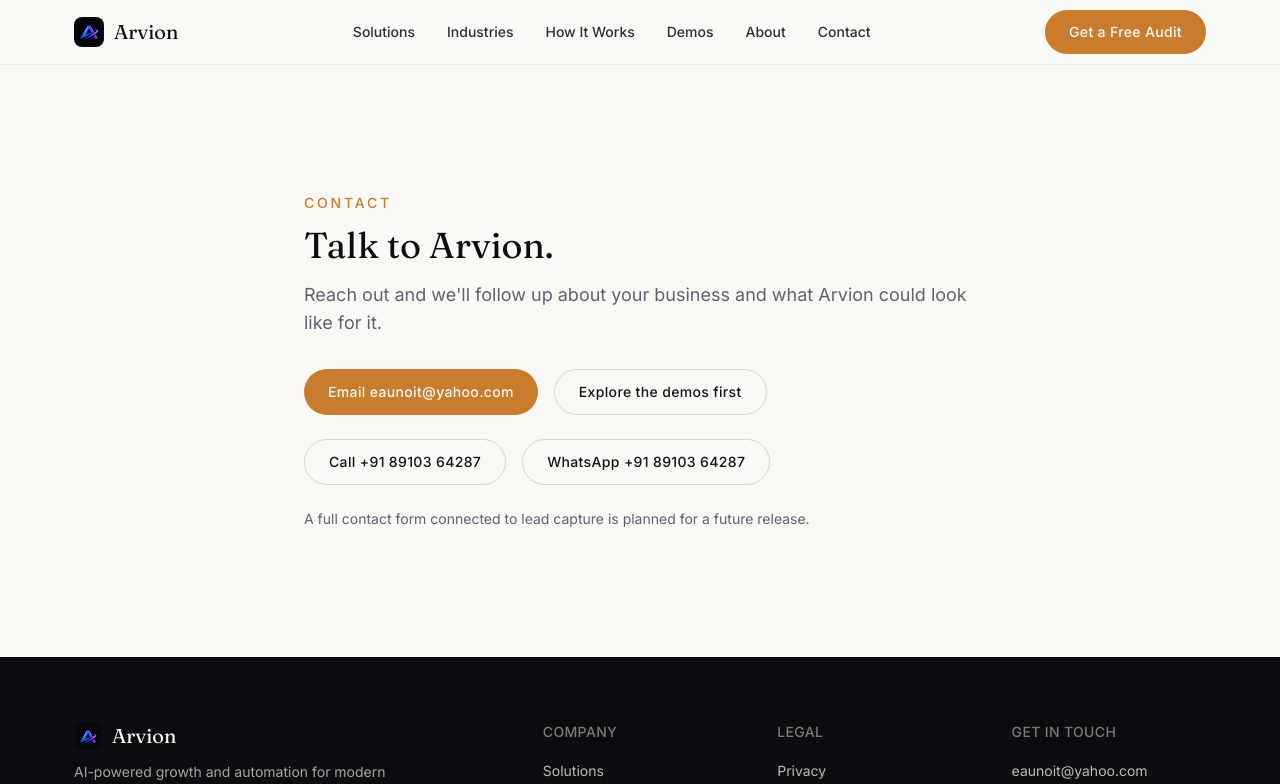
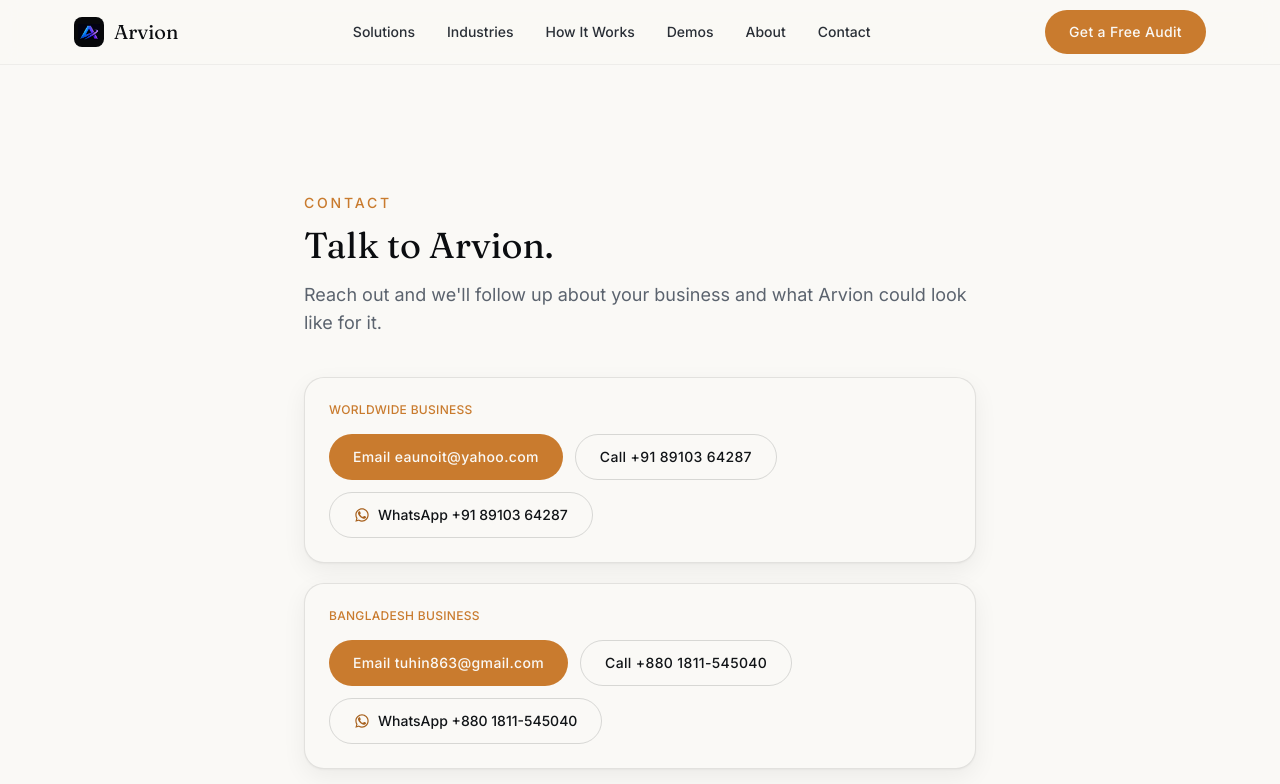
Before and after one commit to RoxxMoxx/Arvion, a Next.js app: page /contact in a window 1280 px wide. Shown: the top 784 px of the page. Built offline with nearby package versions, Linux system fonts and the light colour scheme.

Commit message:
Add co-founder (Md Tarikul Islam) to About, split Contact into Worldwide/Bangladesh regional blocks

```diff
--- a/app/about/page.tsx
+++ b/app/about/page.tsx
@@ -66,6 +66,29 @@
             </div>
           </div>
 
+          <div className="mt-12 border-t border-ink-950/10 pt-12 sm:grid sm:grid-cols-[200px_1fr] sm:items-start sm:gap-8">
+            <div className="overflow-hidden rounded-xl2 border border-ink-950/10 shadow-card">
+              <Image
+                src="/cofounder.jpg"
+                alt="Md Tarikul Islam, Co-Founder and Bangladesh Country Head at Arvion"
+                width={520}
+                height={720}
+                className="h-auto w-full object-cover"
+              />
+            </div>
+            <div className="mt-6 sm:mt-0">
+              <p className="font-display text-2xl text-ink-950">Md Tarikul Islam</p>
+              <p className="mt-1 text-sm font-medium text-signal-600">Co-Founder &amp; Bangladesh Country Head</p>
+              <div className="mt-4 space-y-4 text-sm text-ink-700">
+                <p>
+                  Tarikul leads Arvion&apos;s presence and business growth in Bangladesh, working
+                  directly with local businesses to bring the same practical, AI-powered approach to
+                  their operations.
+                </p>
+              </div>
+            </div>
+          </div>
+
           <p className="mt-12 border-l-2 border-signal-500/40 pl-5 font-display text-lg italic text-ink-800">
             Arvion is built on a simple belief: technology should remove friction, not add to it.
           </p>
--- a/app/contact/page.tsx
+++ b/app/contact/page.tsx
@@ -2,12 +2,39 @@
 import { Container } from '@/components/ui/Container';
 import { SectionHeading } from '@/components/ui/SectionHeading';
 import { Button } from '@/components/ui/Button';
-import { contactInfo, contactLinks } from '@/data/contact';
+import { WhatsAppIcon } from '@/components/ui/WhatsAppIcon';
+import { worldwideContact, bangladeshContact, contactLinksFor, type RegionalContact } from '@/data/contact';
 
 export const metadata: Metadata = {
   title: 'Contact',
-  description: 'Get in touch with Arvion.',
+  description: 'Get in touch with Arvion — worldwide and Bangladesh business contacts.',
 };
+
+function RegionalContactBlock({ contact }: { contact: RegionalContact }) {
+  const links = contactLinksFor(contact);
+  return (
+    <div className="rounded-xl2 border border-ink-950/10 bg-paper-50 p-6 shadow-card">
+      <p className="text-xs font-medium uppercase tracking-wide text-signal-500">{contact.region}</p>
+      <div className="mt-4 flex flex-wrap gap-3">
+        <Button href={links.email} variant="secondary">
+          Email {contact.email}
+        </Button>
+        <Button href={links.phone} variant="ghost">
+          Call {contact.phoneDisplay}
+        </Button>
+        <a
+          href={links.whatsapp}
+          target="_blank"
+          rel="noopener noreferrer"
+          className="inline-flex items-center gap-2 rounded-full border border-ink-900/15 px-6 py-3 text-sm font-medium text-ink-900 transition-colors hover:border-ink-900/30"
+        >
+          <WhatsAppIcon className="h-4 w-4 text-signal-600" />
+          WhatsApp {contact.phoneDisplay}
+        </a>
+      </div>
+    </div>
+  );
+}
 
 export default function ContactPage() {
   return (
@@ -20,21 +47,14 @@
             description="Reach out and we'll follow up about your business and what Arvion could look like for it."
           />
 
-          <div className="mt-8 flex flex-wrap gap-4">
-            <Button href={contactLinks.email} variant="secondary">
-              Email {contactInfo.email}
-            </Button>
+          <div className="mt-10 space-y-5">
+            <RegionalContactBlock contact={worldwideContact} />
+            <RegionalContactBlock contact={bangladeshContact} />
+          </div>
+
+          <div className="mt-8">
             <Button href="/demos" variant="ghost">
               Explore the demos first
-            </Button>
-          </div>
-
-          <div className="mt-6 flex flex-wrap gap-4">
-            <Button href={contactLinks.phone} variant="ghost">
-              Call {contactInfo.phoneDisplay}
-            </Button>
-            <Button href={contactLinks.whatsapp} variant="ghost">
-              WhatsApp {contactInfo.phoneDisplay}
             </Button>
           </div>
 
--- /dev/null
+++ b/components/ui/WhatsAppIcon.tsx
@@ -0,0 +1,8 @@
+export function WhatsAppIcon({ className = 'h-4 w-4' }: { className?: string }) {
+  return (
+    <svg viewBox="0 0 24 24" className={className} fill="currentColor" aria-hidden="true">
+      <path d="M17.472 14.382c-.297-.149-1.758-.867-2.03-.967-.273-.099-.471-.148-.67.15-.197.297-.767.966-.94 1.164-.173.199-.347.223-.644.075-.297-.15-1.255-.463-2.39-1.475-.883-.788-1.48-1.761-1.653-2.059-.173-.297-.018-.458.13-.606.134-.133.298-.347.446-.52.149-.174.198-.298.298-.497.099-.198.05-.371-.025-.52-.075-.149-.669-1.612-.916-2.207-.242-.579-.487-.5-.669-.51-.173-.008-.371-.01-.57-.01-.198 0-.52.075-.792.372-.272.297-1.04 1.016-1.04 2.479 0 1.462 1.065 2.875 1.213 3.074.149.198 2.096 3.2 5.077 4.487.709.306 1.262.489 1.694.626.712.226 1.36.194 1.872.118.571-.085 1.758-.719 2.006-1.413.248-.694.248-1.289.173-1.413-.074-.124-.272-.198-.57-.347z" />
+      <path d="M12.001 2C6.478 2 2 6.478 2 12c0 1.85.505 3.583 1.383 5.067L2 22l5.075-1.33A9.94 9.94 0 0012.001 22C17.523 22 22 17.522 22 12S17.523 2 12.001 2zm0 18.2a8.16 8.16 0 01-4.166-1.14l-.299-.177-3.011.79.804-2.936-.194-.301A8.15 8.15 0 013.8 12c0-4.522 3.679-8.2 8.201-8.2 4.521 0 8.199 3.678 8.199 8.2 0 4.521-3.678 8.2-8.199 8.2z" />
+    </svg>
+  );
+}
--- a/data/contact.ts
+++ b/data/contact.ts
@@ -1,12 +1,35 @@
-export const contactInfo = {
+export interface RegionalContact {
+  region: string;
+  email: string;
+  phoneDisplay: string;
+  phoneTel: string;
+  whatsappNumber: string; // digits only, no + or spaces — required format for wa.me links
+}
+
+export const worldwideContact: RegionalContact = {
+  region: 'Worldwide Business',
   email: 'eaunoit@yahoo.com',
   phoneDisplay: '+91 89103 64287',
   phoneTel: '+918910364287',
-  whatsappNumber: '918910364287', // no + or spaces, required format for wa.me links
+  whatsappNumber: '918910364287',
 };
 
-export const contactLinks = {
-  email: `mailto:${contactInfo.email}`,
-  phone: `tel:${contactInfo.phoneTel}`,
-  whatsapp: `https://wa.me/${contactInfo.whatsappNumber}`,
+export const bangladeshContact: RegionalContact = {
+  region: 'Bangladesh Business',
+  email: 'tuhin863@gmail.com',
+  phoneDisplay: '+880 1811-545040',
+  phoneTel: '+8801811545040',
+  whatsappNumber: '8801811545040',
 };
+
+export function contactLinksFor(contact: RegionalContact) {
+  return {
+    email: `mailto:${contact.email}`,
+    phone: `tel:${contact.phoneTel}`,
+    whatsapp: `https://wa.me/${contact.whatsappNumber}`,
+  };
+}
+
+// Kept for backward compatibility with existing usages (Footer) — defaults to worldwide.
+export const contactInfo = worldwideContact;
+export const contactLinks = contactLinksFor(worldwideContact);
```
Also changed, not shown: public/cofounder.jpg (added).
